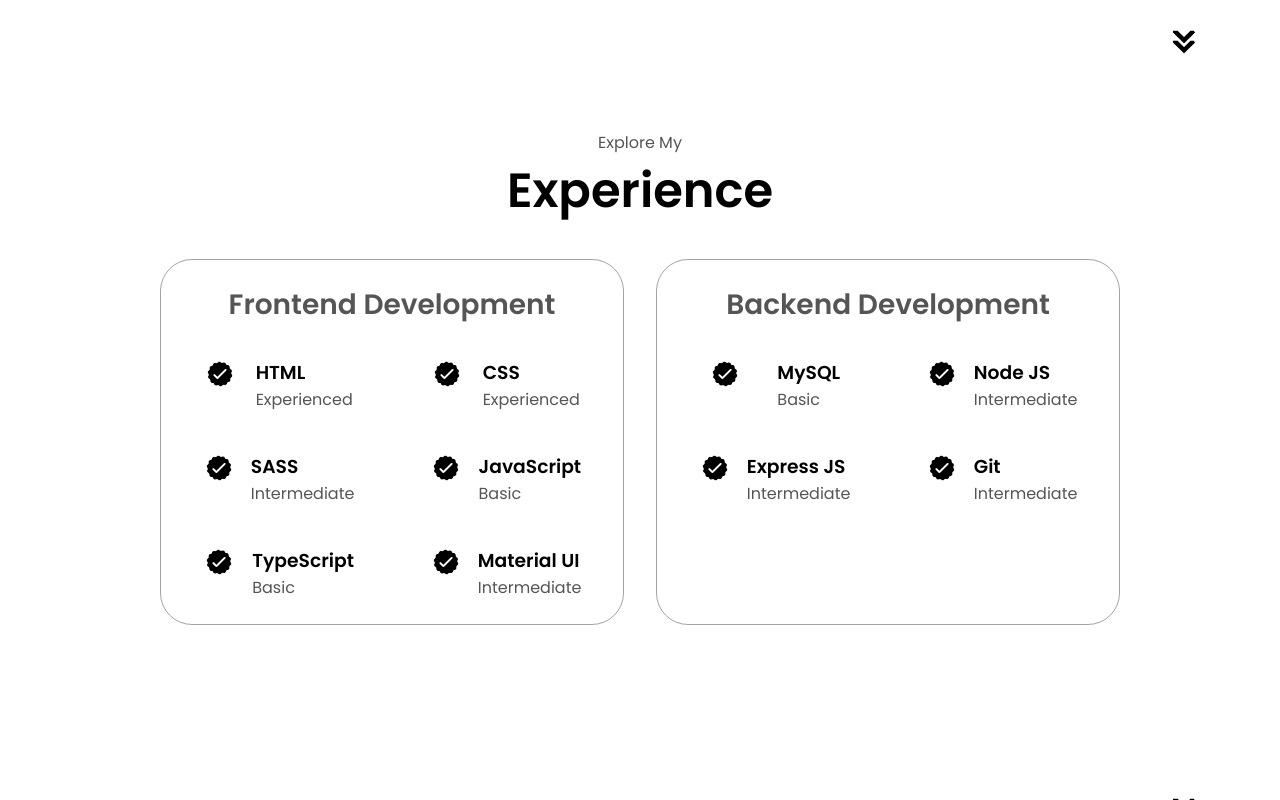
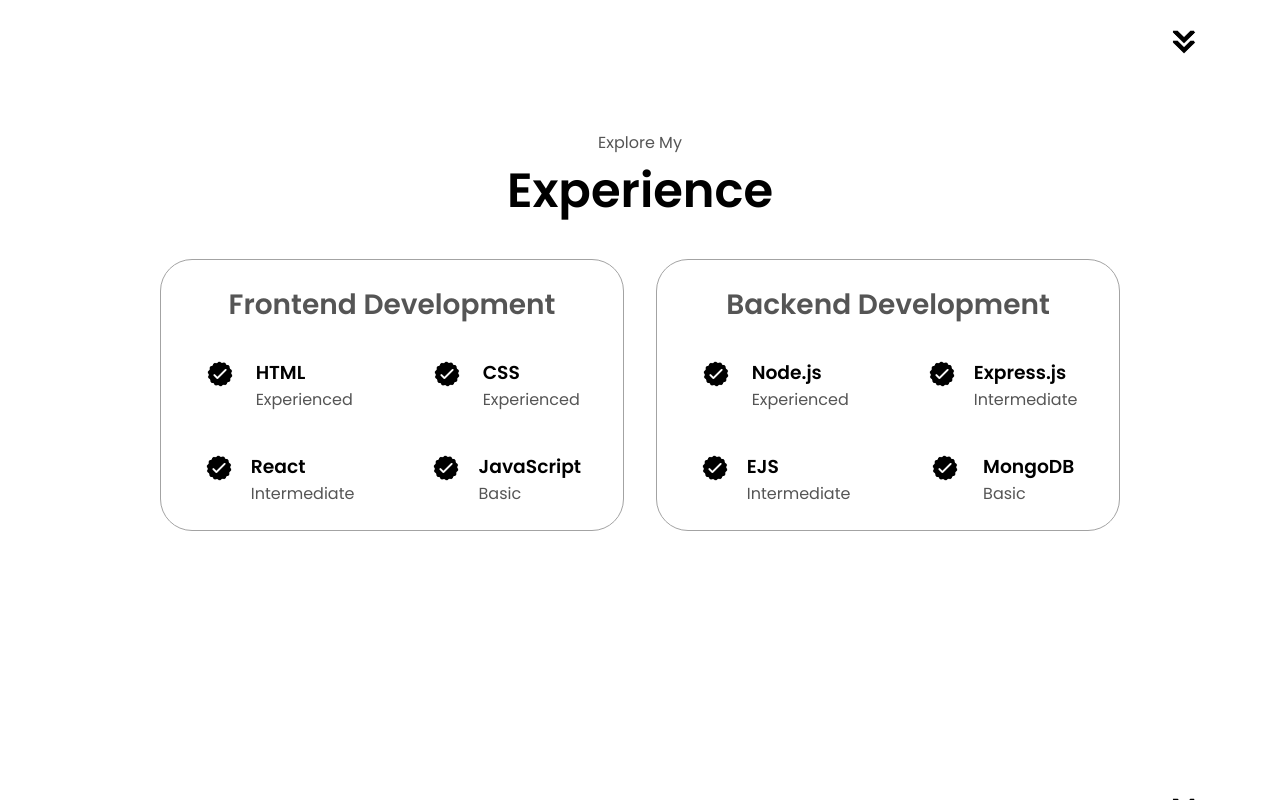
Before and after one commit to GitDaksh/Portfolio, a plain HTML site: page index.html in a window 1280 px wide. Shown: the part 1566-2366 px from the top of the page. Drawn offline with Linux system fonts and the light colour scheme.

Commit message:
update resume

```diff
--- a/index.html
+++ b/index.html
@@ -47,7 +47,7 @@
         <div class="btn-container">
           <button
             class="btn btn-color-2"
-            onclick="window.open('./assets/Daksh_resume1.pdf')"
+            onclick="window.open('./assets/gitDaksh_resume.pdf')"
           >
             Download CV
           </button>
@@ -100,7 +100,7 @@
                 class="icon"
               />
               <h3>Education</h3>
-              <p>B.E. Computer Science(ongoing)</p>
+              <p>B.E. Computer Science(ongoing)<br>(specialising in AI and ML)</p>
             </div>
           </div>
           <div class="text-container">
@@ -154,7 +154,7 @@
                   class="icon"
                 />
                 <div>
-                  <h3>SASS</h3>
+                  <h3>React</h3>
                   <p>Intermediate</p>
                 </div>
               </article>
@@ -169,28 +169,6 @@
                   <p>Basic</p>
                 </div>
               </article>
-              <article>
-                <img
-                  src="./assets/checkmark.png"
-                  alt="Experience icon"
-                  class="icon"
-                />
-                <div>
-                  <h3>TypeScript</h3>
-                  <p>Basic</p>
-                </div>
-              </article>
-              <article>
-                <img
-                  src="./assets/checkmark.png"
-                  alt="Experience icon"
-                  class="icon"
-                />
-                <div>
-                  <h3>Material UI</h3>
-                  <p>Intermediate</p>
-                </div>
-              </article>
             </div>
           </div>
           <div class="details-container">
@@ -203,8 +181,8 @@
                   class="icon"
                 />
                 <div>
-                  <h3>MySQL</h3>
-                  <p>Basic</p>
+                  <h3>Node.js</h3>
+                  <p>Experienced</p>
                 </div>
               </article>
               <article>
@@ -214,7 +192,7 @@
                   class="icon"
                 />
                 <div>
-                  <h3>Node JS</h3>
+                  <h3>Express.js</h3>
                   <p>Intermediate</p>
                 </div>
               </article>
@@ -225,7 +203,7 @@
                   class="icon"
                 />
                 <div>
-                  <h3>Express JS</h3>
+                  <h3>EJS</h3>
                   <p>Intermediate</p>
                 </div>
               </article>
@@ -236,8 +214,8 @@
                   class="icon"
                 />
                 <div>
-                  <h3>Git</h3>
-                  <p>Intermediate</p>
+                  <h3>MongoDB</h3>
+                  <p>Basic</p>
                 </div>
               </article>
             </div>
```
Also changed, not shown: 2 other files.
